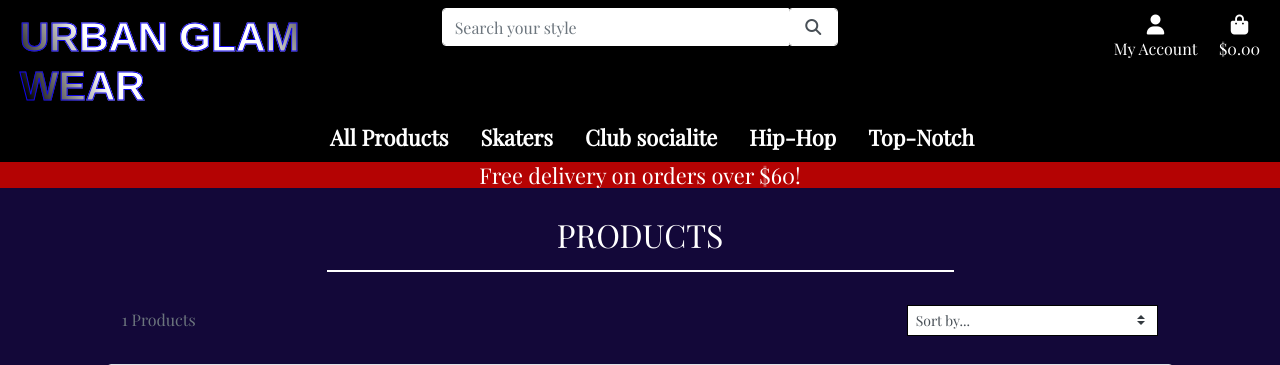
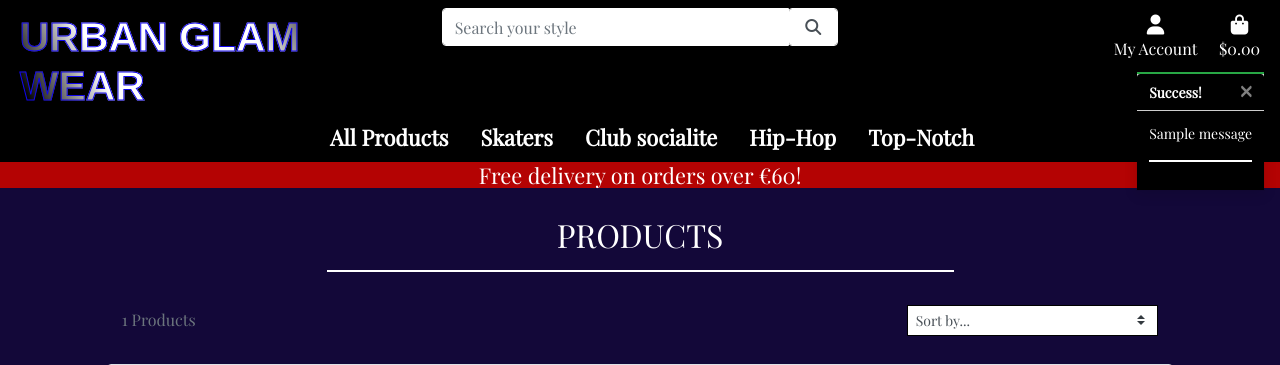
Before and after one commit to MiguelSanLeon/urban-galm-wear, a Django app: page /products/ in a window 1280 px wide. Shown: the top 365 px of the page. Run offline with Django 3.2, Linux system fonts and the light colour scheme; tables that the repository leaves empty hold one stand-in row (values such as "Sample post"); grey boxes marked "Sample" are stand-in pictures; one stand-in notice (Sample message) is shown; some libraries are stand-ins or nearby versions; some web fonts are replaced.

Commit message:
Added notifications Css and shopping bag reviews

```diff
--- a/static/css/base.css
+++ b/static/css/base.css
@@ -226,6 +226,29 @@ a.category-badge > span.badge:hover {
     color:#007bff;
 }
 
+/* Toast container */
+
+.message-container {
+    position: fixed;
+    top: 72px;
+    right: 15px;
+    z-index: 99999999;
+}
+
+.custom-toast {
+    overflow: visible;
+}
+
+.toast-capper {
+    height: 2px;
+}
+
+.bag-notification-wrapper {
+    height: 100px;
+    overflow-x: hidden;
+    overflow-y: auto;
+}
+
 /* -------------------------------- Media Queries */
 
 /* Slightly larger container on xl screens */
--- a/templates/base.html
+++ b/templates/base.html
@@ -119,13 +119,27 @@
         </div>
         <div id="delivery-banner" class="row text-center">
             <div class="col bg-red text-white">
-                <h4 class="nav-font">Free delivery on orders over ${{ free_delivery_threshold }}!</h4>
+                <h4 class="nav-font">Free delivery on orders over €{{ free_delivery_threshold }}!</h4>
             </div>
         </div>
    </header>
 
     {% if messages %}
-        <div class="message-container"></div>
+    <div class="message-container">
+        {% for message in messages %}
+            {% with message.level as level %}
+                {% if level == 40 %}
+                    {% include 'includes/toasts/toast_error.html' %}
+                {% elif level == 30 %}
+                    {% include 'includes/toasts/toast_warning.html' %}
+                {% elif level == 25 %}
+                    {% include 'includes/toasts/toast_success.html' %}
+                {% else %}
+                    {% include 'includes/toasts/toast_info.html' %}
+                {% endif %}
+            {% endwith %}
+        {% endfor %}
+    </div>
     {% endif %}
 
     {% block page_header %}
@@ -135,6 +149,13 @@
     {% endblock %}
 
     {% block postloadjs %}
+        <script type="text/javascript">
+            $(document).ready(function () {
+                $('.toast').toast({
+                    autohide: false
+                }).toast('show');
+            });
+        </script>
     {% endblock %}
 
 </body>
--- /dev/null
+++ b/templates/includes/toasts/toast_success.html
@@ -0,0 +1,62 @@
+<div class="toast custom-toast rounded-0 border-top-0" data-autohide="false">
+    <div class="arrow-up arrow-success"></div>
+    <div class="w-100 toast-capper bg-success"></div>
+    <div class="toast-header bg-black text-white">
+        <strong class="mr-auto">Success!</strong>
+        <button type="button" class="ml-2 mb-1 close text-white" data-dismiss="toast" aria-label="Close">
+            <span aria-hidden="true">&times;</span>
+        </button>
+    </div>
+    <div class="toast-body bg-black">
+        <div class="row">
+            <div class="col">
+                {{ message }}
+                <hr>
+            </div>
+        </div>
+        {% if grand_total %}
+            <p class="bg-black text-white py-1">Your Bag ({{ product_count }})</p>
+            <div class="bag-notification-wrapper">
+                {% for item in bag_items %}
+                    <div class="row">
+                        <div class="col-3 my-1">
+                            {% if item.product.image %}
+                            <img class="w-100" src="{{ item.product.image.url }}" alt="{{ item.product.name }}">
+                            {% else %}
+                            <img  class="w-100" src="/media/noimage.png" alt="{{ item.product.name }}">
+                            {% endif %}
+                        </div>
+                        <div class="col-9 my-1">
+                            <p class="my-0"><strong>{{ item.product.name }}</strong></p>
+                            <p class="my-0 small"><strong>Size: {% if item.product.has_size %}{{ item.size|upper }}{% else %}N/A{% endif %}</strong></p>
+                            <p class="my-0 small text-muted"><strong>Qty: {{ item.quantity }}</strong></p>
+                        </div>
+                    </div>
+                {% endfor %}
+            </div>
+            <div class="row">
+                <div class="col">
+                    <strong><p class="mt-3 mb-1 text-white">
+                        Total {% if free_delivery_delta > 0 %} (Exc. delivery){% endif %}
+                        <span class="float-right">€{{ total|floatformat:2 }}</span>
+                    </p></strong>
+                    {% if free_delivery_delta > 0 %}
+                        <p class="mb-0 p-2 bg-warning shadow-sm text-black text-center">
+                            Spend <strong>€{{ free_delivery_delta }}</strong> more to get free next day delivery!
+                        </p>
+                    {% else %}
+                        <p class="mb-0 p-2 bg-success shadow-sm text-black text-center">
+                            <strong>Free delivery!</strong>
+                        </p>
+                    {% endif %}
+                    <a href="{% url 'view_bag' %}" class="btn btn-outline-primary rounded-0">
+                        <span class="text-uppercase">Go to Secure Checkout</span>
+                        <span class="icon-b">
+                            <i class="fas fa-lock"></i>
+                        </span>
+                    </a>
+                </div>
+            </div>
+        {% endif %}
+    </div>
+</div>
--- a/urban_glam_wear/settings.py
+++ b/urban_glam_wear/settings.py
@@ -78,6 +78,8 @@ TEMPLATES = [
         },
     },
 ]
+
+MESSAGE_STORAGE = 'django.contrib.messages.storage.session.SessionStorage'
 
 AUTHENTICATION_BACKENDS = [
 
```
Also changed, not shown: bag/views.py (+21 -25 lines), templates/includes/toasts/toast_error.html (added, +13 -0 lines), templates/includes/toasts/toast_info.html (added, +13 -0 lines), templates/includes/toasts/toast_warning.html (added, +13 -0 lines), media/pexels-tomé-louro-1666779.jpg (added).
